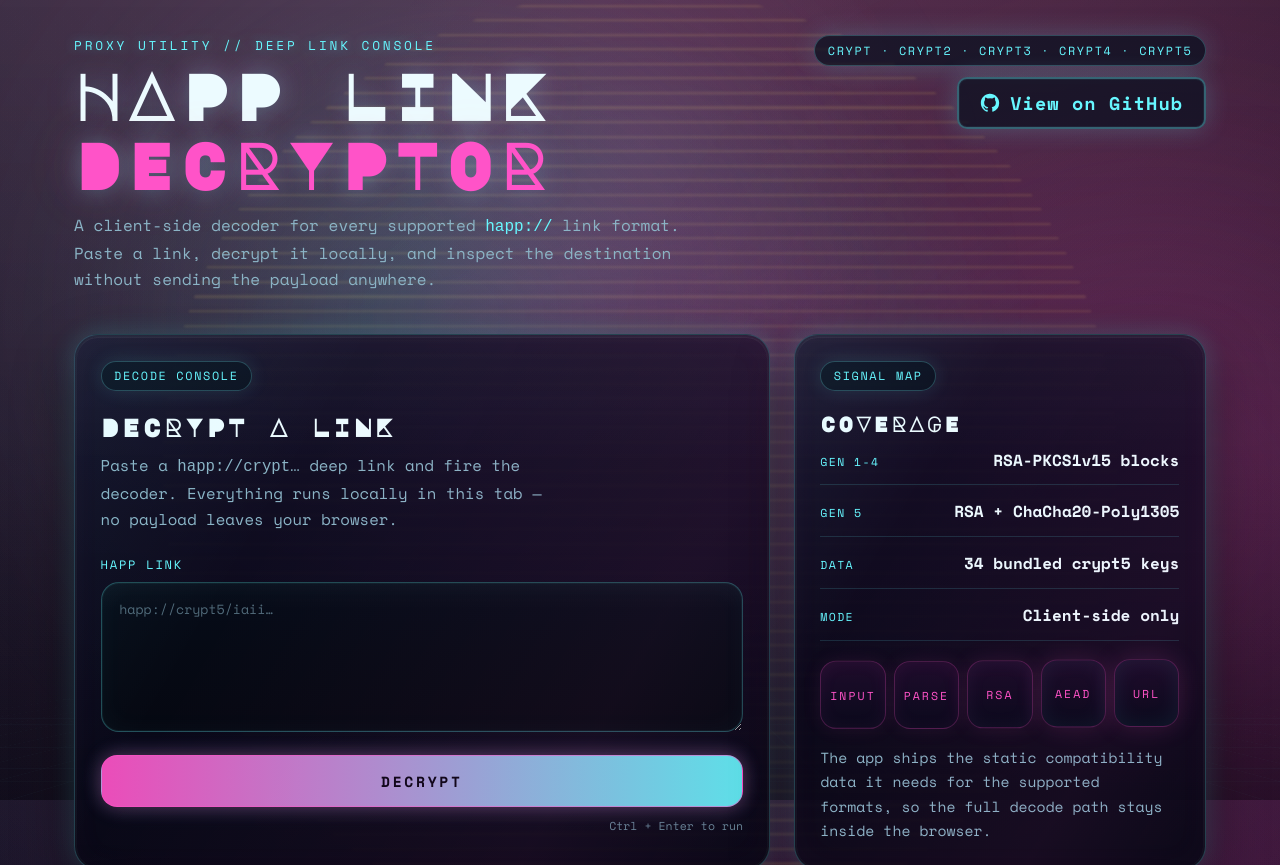
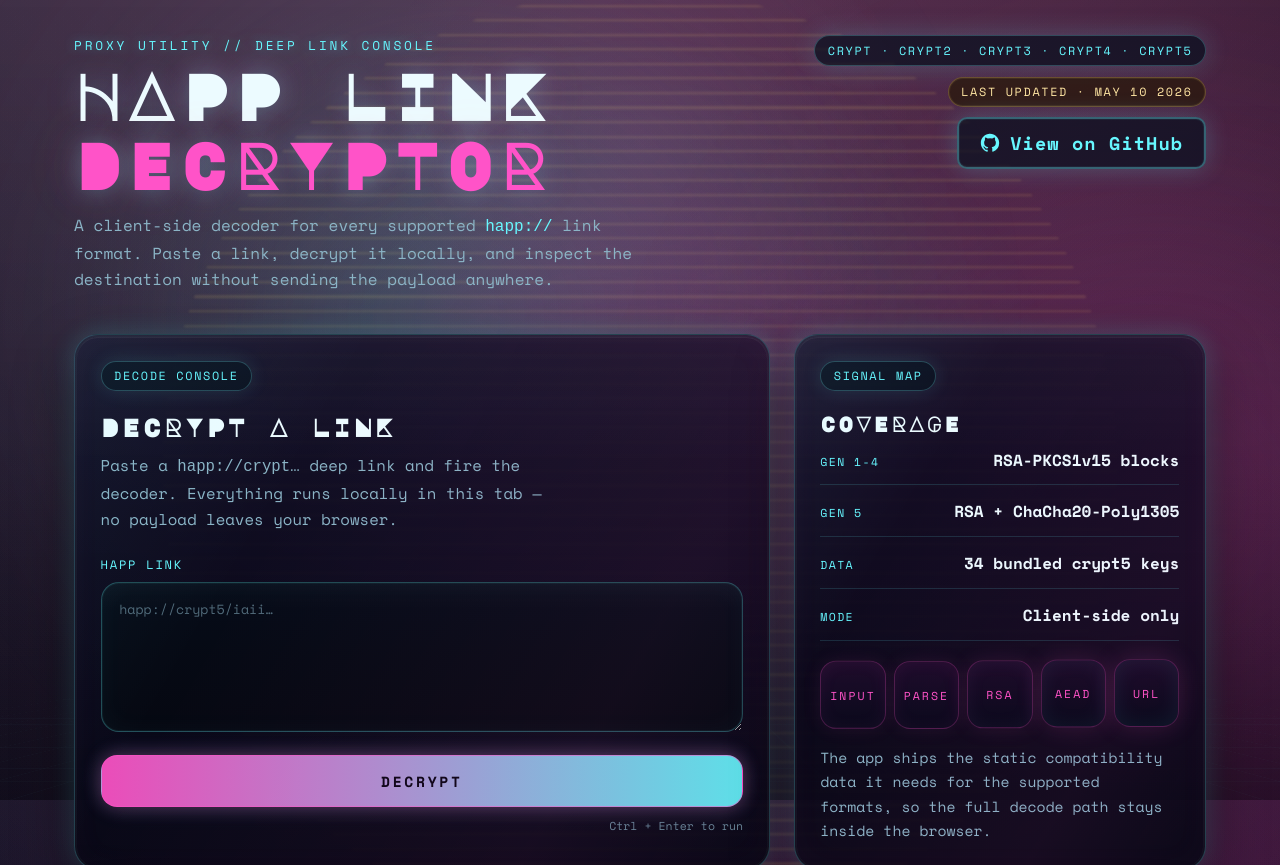
Before and after one commit to LeeeeT/happ-decryptor, a website built with Vite: page index.html in a window 1280 px wide. Shown: the top 865 px of the page. Built offline with nearby package versions, Linux system fonts and the light colour scheme.

Commit message:
Add last-updated status chip
Amp-Thread-ID: https://ampcode.com/threads/T-019e0e7a-84e6-76ad-87eb-77544b8466d8
Co-authored-by: Amp <amp@ampcode.com>

```diff
--- a/index.html
+++ b/index.html
@@ -35,6 +35,7 @@
     <div class="header-status">
       <span class="badge">crypt · crypt2 · crypt3 · crypt4 · crypt5</span>
       <div class="status-row">
+        <span class="status-chip">Last Updated · May 10 2026</span>
         <a class="github-link" href="https://github.com/LeeeeT/happ-decryptor" target="_blank" rel="noopener noreferrer">
           <svg viewBox="0 0 24 24" aria-hidden="true" width="22" height="22" fill="currentColor"><path d="M12 2C6.477 2 2 6.484 2 12.017c0 4.425 2.865 8.18 6.839 9.504.5.092.682-.217.682-.483 0-.237-.008-.868-.013-1.703-2.782.605-3.369-1.343-3.369-1.343-.454-1.158-1.11-1.466-1.11-1.466-.908-.62.069-.608.069-.608 1.003.07 1.531 1.032 1.531 1.032.892 1.53 2.341 1.088 2.91.832.092-.647.35-1.088.636-1.338-2.22-.253-4.555-1.113-4.555-4.951 0-1.093.39-1.988 1.029-2.688-.103-.253-.446-1.272.098-2.65 0 0 .84-.27 2.75 1.026A9.564 9.564 0 0 1 12 6.844a9.59 9.59 0 0 1 2.504.337c1.909-1.296 2.747-1.027 2.747-1.027.546 1.379.202 2.398.1 2.651.64.7 1.028 1.595 1.028 2.688 0 3.848-2.339 4.695-4.566 4.942.359.31.678.921.678 1.856 0 1.338-.012 2.419-.012 2.747 0 .268.18.58.688.482A10.02 10.02 0 0 0 22 12.017C22 6.484 17.522 2 12 2z"/></svg>
           View on GitHub
--- a/src/style.css
+++ b/src/style.css
@@ -208,6 +208,13 @@
   background: rgba(9, 16, 31, 0.72);
   box-shadow: inset 0 0 0 1px rgba(103, 247, 255, 0.08), var(--shadow-cyan);
   animation: chipPulse 4.2s ease-in-out infinite;
+}
+
+.status-chip {
+  color: #ffe6a3;
+  background: rgba(40, 24, 7, 0.72);
+  border-color: rgba(255, 211, 107, 0.28);
+  box-shadow: inset 0 0 0 1px rgba(255, 211, 107, 0.08);
 }
 
 .github-link {
```
